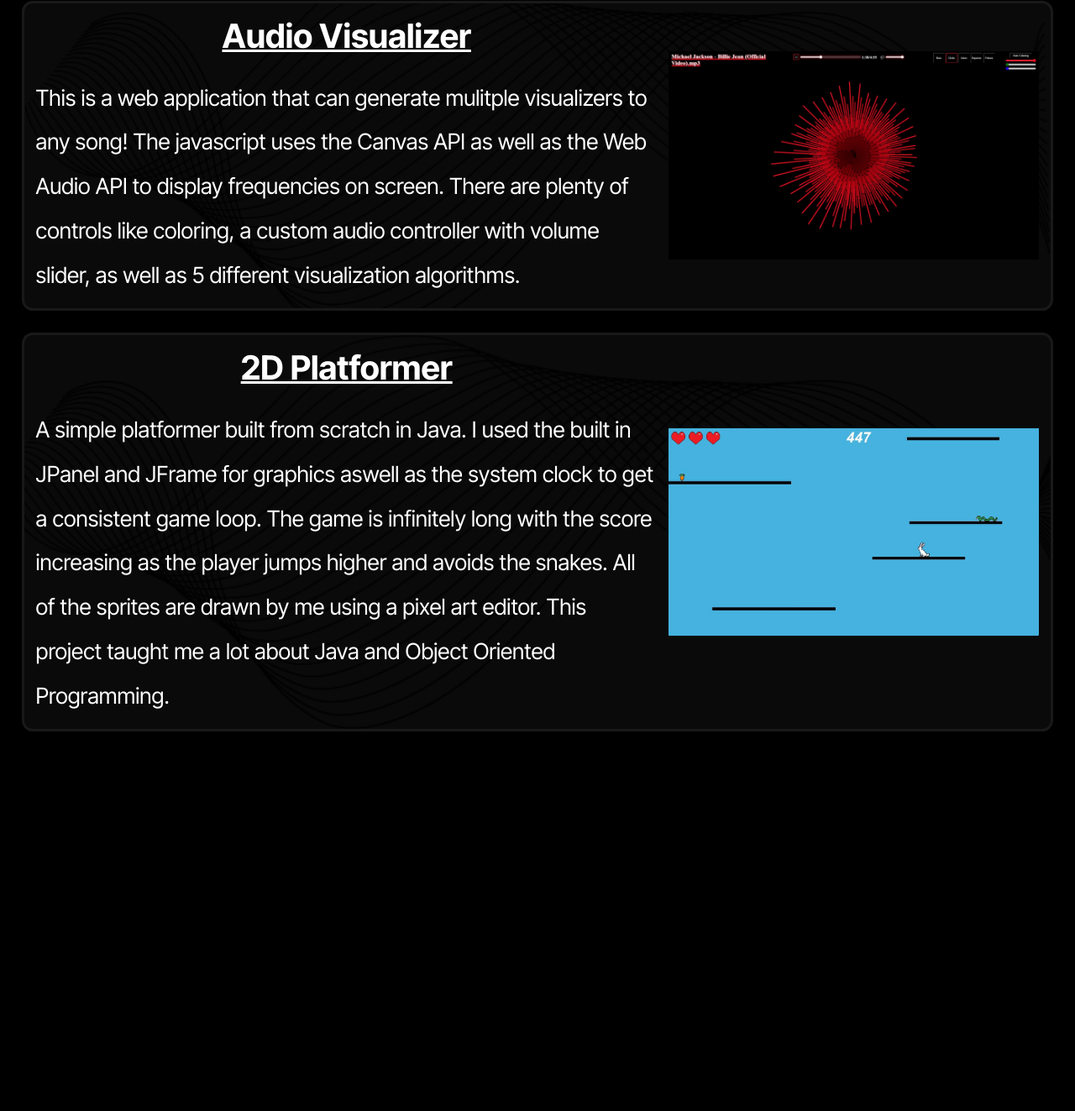
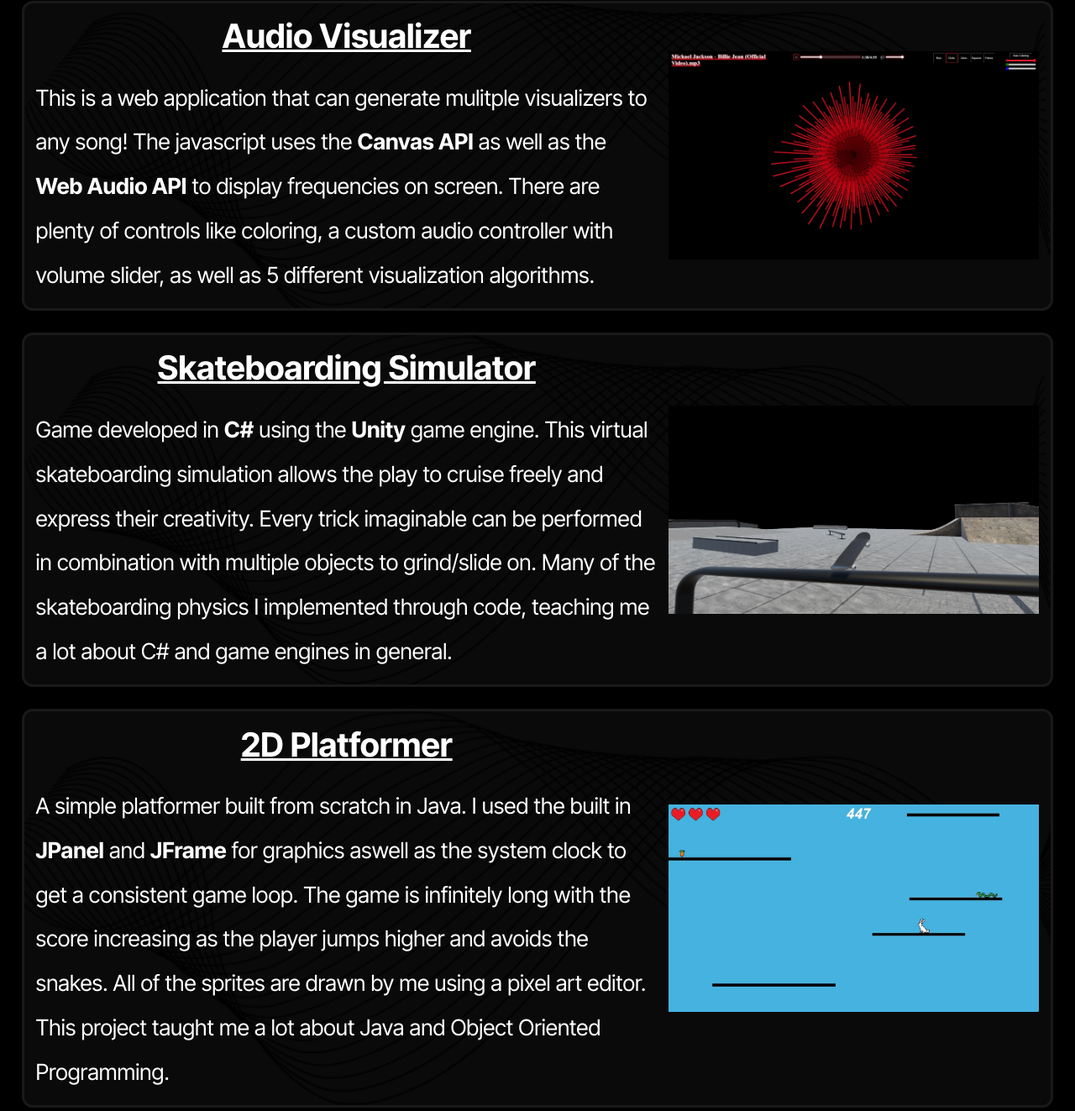
Before and after one commit to Loszii/portfolio, a plain HTML site: page index.html in a window 1280 px wide. Shown: the part 1377-2700 px from the top of the page at 84% size. Before the commit the page ends 2274 px from the top, so only its background shows below. Drawn offline with Linux system fonts and the light colour scheme.

Commit message:
added skate sim

```diff
--- a/index.html
+++ b/index.html
@@ -52,7 +52,7 @@
                 <div class="proj-details">
                     <a href="https://loszii.github.io/audio-visualizer/"><h1>Audio Visualizer</h1></a>
                     <p>This is a web application that can generate mulitple visualizers to any song!
-                        The javascript uses the Canvas API as well as the Web Audio API to display frequencies on screen. There are plenty of controls
+                        The javascript uses the <b>Canvas API</b> as well as the <b>Web Audio API</b> to display frequencies on screen. There are plenty of controls
                         like coloring, a custom audio controller with volume slider, as well as 5 different visualization algorithms.
                     </p>
                 </div>
@@ -62,8 +62,21 @@
             </div>
             <div class="proj">
                 <div class="proj-details">
+                    <a href="https://github.com/Loszii/skate-sim"><h1>Skateboarding Simulator</h1></a>
+                    <p>Game developed in <b>C#</b> using the <b>Unity</b> game engine. This virtual skateboarding simulation allows the play to cruise freely and express their creativity.
+                        Every trick imaginable can be performed in combination with multiple objects to grind/slide on. Many of the skateboarding physics I implemented through code,
+                        teaching me a lot about C# and game engines in general.
+                    </p>
+                </div>
+                <div class="proj-img">
+                    <img src="res/skate.jpg">
+                </div>
+            </div>
+
+            <div class="proj">
+                <div class="proj-details">
                     <a href="https://github.com/Loszii/2d-platformer"><h1>2D Platformer</h1></a>
-                    <p>A simple platformer built from scratch in Java. I used the built in JPanel and JFrame for graphics aswell as the system clock to get a consistent
+                    <p>A simple platformer built from scratch in Java. I used the built in <b>JPanel</b> and <b>JFrame</b> for graphics aswell as the system clock to get a consistent
                         game loop. The game is infinitely long with the score increasing as the player jumps higher and avoids the snakes. All of the sprites are drawn by me
                         using a pixel art editor. This project taught me a lot about Java and Object Oriented Programming.
                     </p>
```
Also changed, not shown: res/skate.jpg (added).
